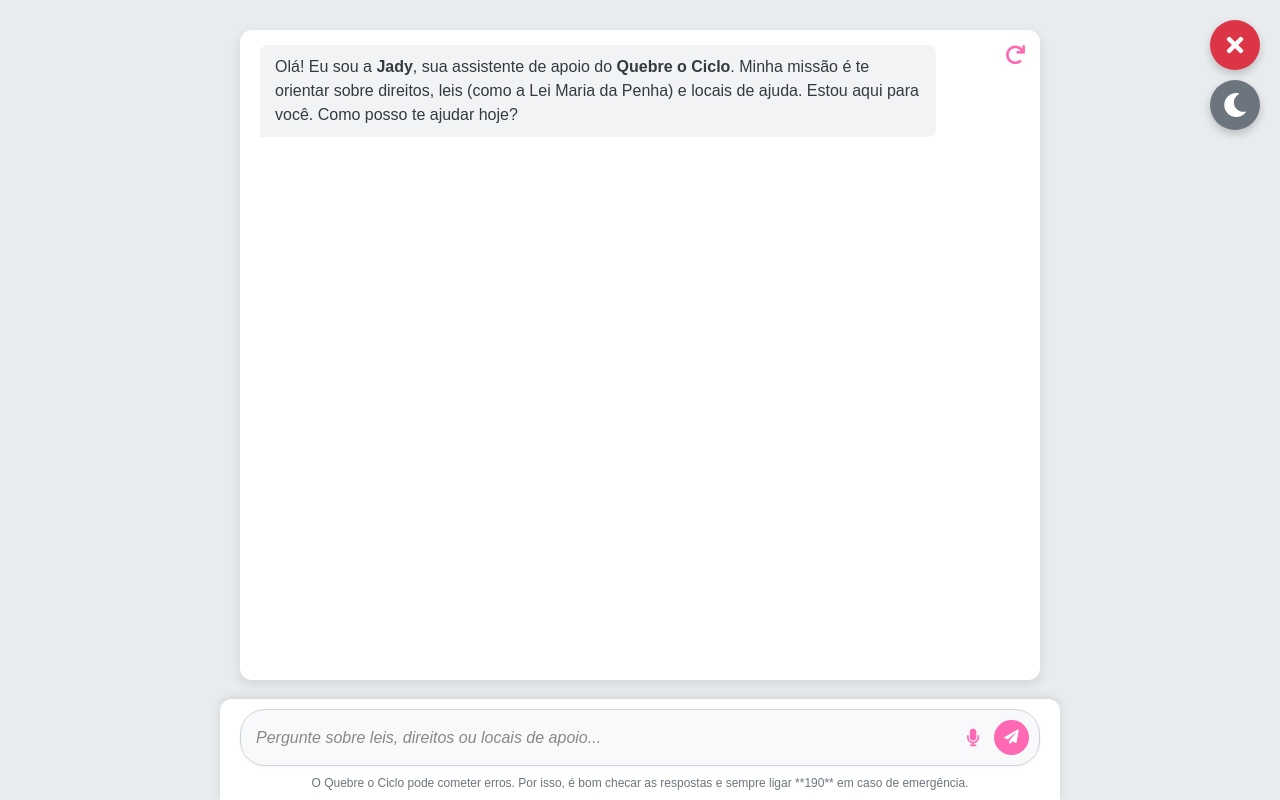
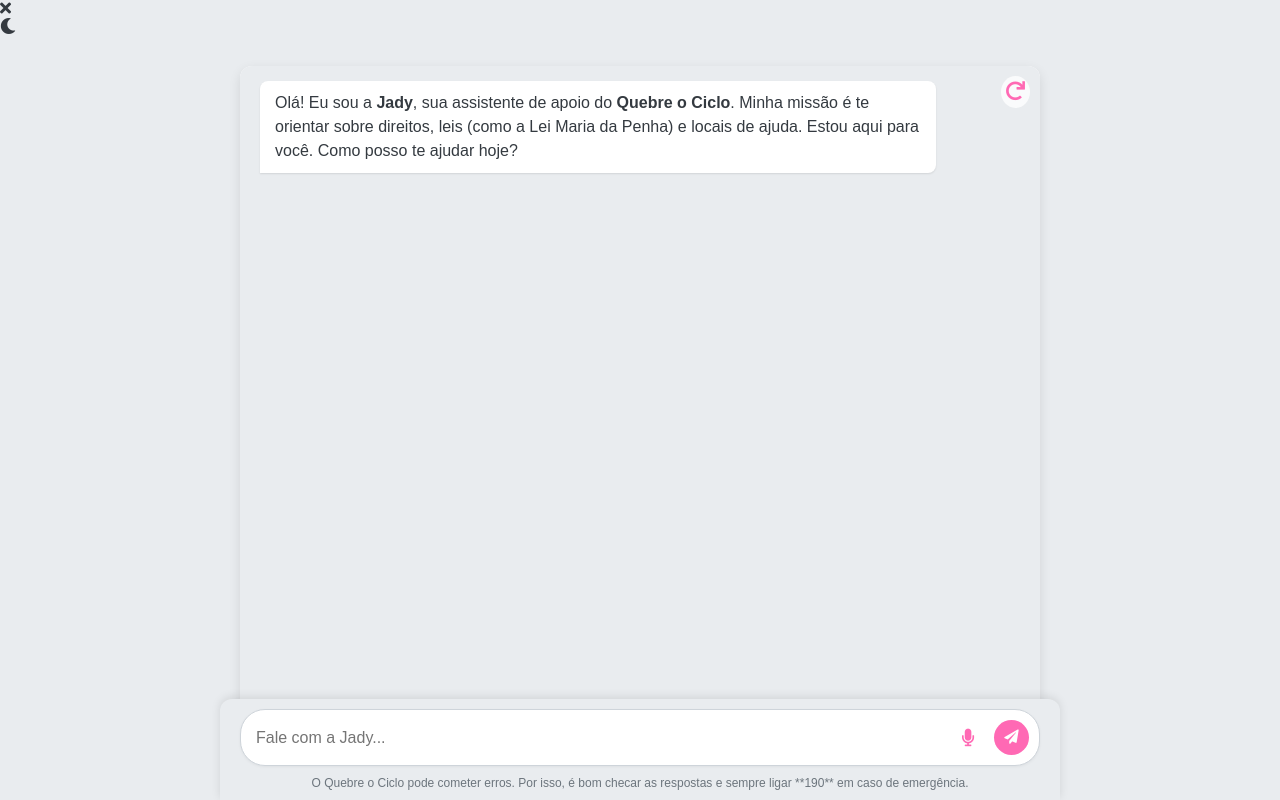
Before and after one commit to pablohsalves/quebre-o-ciclo-ia, a Flask app: page / in a window 1280 px wide. Run offline with Flask 3, Linux system fonts and the light colour scheme.

Commit message:
fix: Correção final de layout, UX e acessibilidade. Remove barra de rolagem dupla, ajusta cores e espaçamento, e implementa Speech Recognition (microfone).

```diff
--- a/static/script.js
+++ b/static/script.js
@@ -11,48 +11,92 @@
 const resetButton = document.getElementById('reset-button');
 const panicButton = document.getElementById('panic-button');
 const darkModeToggle = document.getElementById('dark-mode-toggle');
+const micWrapper = document.getElementById('mic-wrapper');
 
-// --- Funções de Renderização e Lógica do Chat (Omitidas para brevidade, mas mantidas as anteriores) ---
+// --- Configuração do Reconhecimento de Voz ---
+const SpeechRecognition = window.SpeechRecognition || window.webkitSpeechRecognition;
+let recognition = null;
+let isListening = false;
+
+if (SpeechRecognition) {
+    recognition = new SpeechRecognition();
+    recognition.continuous = false; // Captura apenas uma frase por vez
+    recognition.lang = 'pt-BR';
+
+    recognition.onstart = function() {
+        isListening = true;
+        micWrapper.style.color = 'red'; // Indica que está gravando
+        userInput.placeholder = 'Ouvindo...';
+    };
+
+    recognition.onresult = function(event) {
+        const transcript = event.results[0][0].transcript;
+        userInput.value = transcript;
+        sendMessage(); // Envia automaticamente após a transcrição
+    };
+
+    recognition.onerror = function(event) {
+        console.error('Erro de reconhecimento de voz:', event.error);
+        userInput.placeholder = 'Fale com a Jady...';
+        micWrapper.style.color = '#ff69b4';
+        isListening = false;
+        alert(`Erro de Microfone: ${event.error}. Verifique se as permissões estão ativadas e se você está usando HTTPS.`);
+    };
+
+    recognition.onend = function() {
+        if (isListening) {
+             micWrapper.style.color = '#ff69b4';
+             userInput.placeholder = 'Fale com a Jady...';
+             isListening = false;
+        }
+    };
+} else {
+    // Se o navegador não suportar, desativa visualmente o microfone
+    if (micWrapper) {
+        micWrapper.style.display = 'none';
+        console.warn('Reconhecimento de voz não suportado neste navegador.');
+    }
+}
+
+function startListening() {
+    if (recognition && !isListening) {
+        try {
+            recognition.start();
+        } catch (e) {
+            console.error('Reconhecimento de voz já iniciado ou erro:', e);
+        }
+    }
+}
+
+// --- Funções de Renderização e Lógica do Chat (Mantido) ---
 function displayMessage(role, text) {
-    // ... (função displayMessage anterior)
     const messageDiv = document.createElement('div');
     messageDiv.className = `message ${role}-message`;
     messageDiv.innerHTML = formatMarkdown(text);
     messagesArea.appendChild(messageDiv);
-
     messagesArea.scrollTop = messagesArea.scrollHeight;
-
     return messageDiv;
 }
 function formatMarkdown(text) {
-    // ... (função formatMarkdown anterior)
     text = text.replace(/\*\*(.*?)\*\*/g, '<strong>$1</strong>');
     text = text.replace(/\n/g, '<br>');
     return text;
 }
 function addAiFeedbackButtons(messageDiv) {
-    // ... (função addAiFeedbackButtons anterior)
     const feedbackDiv = document.createElement('div');
     feedbackDiv.className = 'feedback-buttons';
-    feedbackDiv.innerHTML = `
-        <i class="fas fa-thumbs-up" data-feedback="positivo"></i>
-        <i class="fas fa-thumbs-down" data-feedback="negativo"></i>
-    `;
+    feedbackDiv.innerHTML = `<i class="fas fa-thumbs-up" data-feedback="positivo"></i><i class="fas fa-thumbs-down" data-feedback="negativo"></i>`;
     messageDiv.appendChild(feedbackDiv);
 }
+// Funções handleFeedbackClick, sendFeedback e resetChat (mantidas) ...
 function handleFeedbackClick(event) {
-    // ... (função handleFeedbackClick anterior)
     const icon = event.target;
     if (!icon.matches('.feedback-buttons i')) return;
     const feedbackType = icon.dataset.feedback;
     const feedbackButtons = icon.closest('.feedback-buttons');
     if (feedbackButtons.classList.contains('disabled')) return;
     feedbackButtons.classList.add('disabled');
-    feedbackButtons.querySelectorAll('i').forEach(i => {
-        i.style.color = '#ccc';
-        i.style.cursor = 'default';
-        i.style.pointerEvents = 'none';
-    });
+    feedbackButtons.querySelectorAll('i').forEach(i => { i.style.color = '#ccc'; i.style.cursor = 'default'; i.style.pointerEvents = 'none'; });
     icon.style.color = feedbackType === 'positivo' ? '#28a745' : '#dc3545';
     icon.style.fontWeight = 'bold';
     sendFeedback(feedbackType);
@@ -63,7 +107,6 @@
     icon.parentNode.parentNode.appendChild(thanksMessage);
 }
 function sendFeedback(feedbackType) {
-    // ... (função sendFeedback anterior)
     fetch('/feedback', {
         method: 'POST',
         headers: { 'Content-Type': 'application/json' },
@@ -74,7 +117,6 @@
     .catch(error => console.error('Erro ao enviar feedback:', error));
 }
 async function sendMessage() {
-    // ... (função sendMessage anterior)
     const message = userInput.value.trim();
     if (!message) return;
     userInput.value = '';
@@ -109,7 +151,6 @@
     }
 }
 function resetChat() {
-    // ... (função resetChat anterior)
     if (confirm('Tem certeza que deseja começar uma nova conversa? O histórico será perdido.')) {
         chatHistory = [];
         messagesArea.innerHTML = '';
@@ -119,6 +160,7 @@
     }
 }
 
+
 // --- Funções UX/Acessibilidade ---
 
 function toggleDarkMode() {
@@ -126,7 +168,6 @@
     document.body.classList.toggle('dark-mode', isDarkMode);
     localStorage.setItem('darkMode', isDarkMode ? 'enabled' : 'disabled');
 
-    // CORREÇÃO: Altera o ícone corretamente
     const icon = darkModeToggle.querySelector('i');
     if (isDarkMode) {
         icon.classList.remove('fa-moon');
@@ -142,26 +183,19 @@
 }
 
 function initializeApp() {
-    // 1. Aplica o Modo Escuro se estiver salvo
     if (isDarkMode) {
         document.body.classList.add('dark-mode');
-        // CORREÇÃO: Aplica o ícone correto na inicialização
         const icon = darkModeToggle.querySelector('i');
         icon.classList.remove('fa-moon');
         icon.classList.add('fa-sun');
     }
-
-    // 2. Adiciona a mensagem inicial da Jady
     addInitialMessage();
-
-    // 3. Garante que a área de mensagens esteja visível (foco no input)
     userInput.focus();
 }
 
 function addInitialMessage() {
     const welcomeMessage = "Olá! Eu sou a **Jady**, sua assistente de apoio do **Quebre o Ciclo**. Minha missão é te orientar sobre direitos, leis (como a Lei Maria da Penha) e locais de ajuda. Estou aqui para você. Como posso te ajudar hoje?";
     displayMessage('ai', welcomeMessage);
-
     chatHistory.push({ role: "model", parts: [{ text: welcomeMessage }] });
 }
 
@@ -173,6 +207,11 @@
 darkModeToggle.addEventListener('click', toggleDarkMode);
 messagesArea.addEventListener('click', handleFeedbackClick);
 
+// Listener para o microfone
+if (micWrapper) {
+    micWrapper.addEventListener('click', startListening);
+}
+
 userInput.addEventListener('keydown', (event) => {
     if (event.key === 'Enter') {
         event.preventDefault();
--- a/static/style.css
+++ b/static/style.css
@@ -1,44 +1,43 @@
 /* --- Estilos Globais e do Chat --- */
 body {
     font-family: 'Arial', sans-serif;
-    background-color: #e9ecef;
+    background-color: #e9ecef; /* Fundo da página */
     color: #343a40;
     transition: background-color 0.3s, color 0.3s;
-    /* Adiciona padding para o footer fixo */
-    padding-bottom: 120px;
-}
-
-/* Garante que o body não tem margem no mobile para evitar barra de rolagem */
-body, html {
+    /* CORREÇÃO: Remove margens/padding no body e oculta a barra de rolagem do body */
     margin: 0;
     padding: 0;
+    height: 100vh;
+    overflow: hidden;
 }
 
 #chat-container {
     max-width: 800px;
-    margin: 30px auto;
+    /* CORREÇÃO: Ajusta margin para centralizar sem quebrar o layout fixo */
+    margin: 30px auto 0;
     background: #ffffff;
     border-radius: 12px;
     box-shadow: 0 4px 12px rgba(0, 0, 0, 0.1);
     display: flex;
     flex-direction: column;
-    /* Fixa a altura do chat container com base no footer fixo */
-    min-height: calc(100vh - 150px);
-    max-height: 900px;
+    /* Ocupa todo o espaço vertical disponível, subtraindo o footer fixo e margem */
+    height: calc(100vh - 150px);
     position: relative;
-    overflow: hidden;
+    overflow: hidden; /* Oculta barra de rolagem do container, deixando apenas a messages-area */
 }
 
 /* --- Área de Mensagens --- */
 #messages-area {
     flex-grow: 1;
     padding: 15px 20px;
-    overflow-y: auto;
+    overflow-y: auto; /* Permite scroll APENAS na área de mensagens */
     scroll-behavior: smooth;
     min-height: 400px;
     position: relative;
-    /* CORREÇÃO: Dá um padding-bottom extra para que a última mensagem não fique escondida atrás do footer */
-    padding-bottom: 20px;
+    /* CORREÇÃO: Fundo da área de mensagens igual ao fundo da página, para remover a separação */
+    background-color: #e9ecef;
+    /* Adiciona um padding inferior para que a última mensagem não fique atrás do input */
+    padding-bottom: 120px;
 }
 
 /* Botão de Reset */
@@ -72,12 +71,16 @@
     border-bottom-right-radius: 0;
 }
 
+/* CORREÇÃO: Mensagens da Jady (fundo agora é transparente/igual ao body) */
 .ai-message {
-    background-color: #f1f3f5;
+    background-color: transparent;
     color: #343a40;
     margin-right: auto;
     text-align: left;
     border-bottom-left-radius: 0;
+    /* Adiciona uma sombra para destacá-la ligeiramente do fundo */
+    box-shadow: 0 1px 2px rgba(0, 0, 0, 0.1);
+    background-color: #ffffff;
 }
 
 /* --- Área de Input Fixa (Footer) --- */
@@ -89,12 +92,12 @@
     transform: translateX(-50%);
     width: 100%;
     max-width: 800px;
-    background: #ffffff;
+    background: #e9ecef; /* CORREÇÃO: Fundo do footer igual ao fundo da página */
     padding: 10px 20px 0;
     box-shadow: 0 -2px 10px rgba(0, 0, 0, 0.1);
     border-top-left-radius: 12px;
     border-top-right-radius: 12px;
-    z-index: 50; /* Garante que fique acima da área de mensagens */
+    z-index: 50;
 }
 
 /* O #input-area é o wrapper principal arredondado, UNIFICADO */
@@ -102,7 +105,7 @@
     display: flex;
     align-items: center;
     padding: 5px;
-    background-color: #f8f9fa;
+    background-color: #ffffff; /* Fundo interno da barra */
     border: 1px solid #ced4da;
     border-radius: 25px;
     margin-bottom: 5px;
@@ -120,15 +123,10 @@
     height: 100%;
 }
 
-#user-input::placeholder {
-    color: #888;
-    font-style: italic;
-}
-
 /* Microfone */
 #mic-wrapper {
-    /* CORREÇÃO: Aumenta o padding à direita para afastar do botão de envio */
-    padding: 0 15px 0 10px;
+    /* CORREÇÃO: Aumenta o padding à direita para afastar BASTANTE do botão de envio */
+    padding: 0 20px 0 10px;
     display: flex;
     align-items: center;
     cursor: pointer;
@@ -166,44 +160,7 @@
     padding: 5px 0 10px;
 }
 
-/* --- Botões Flutuantes (Pânico e Dark Mode) (Mantido) --- */
-#panic-button {
-    position: fixed;
-    top: 20px;
-    right: 20px;
-    width: 50px;
-    height: 50px;
-    background-color: #dc3545;
-    color: white;
-    border-radius: 50%;
-    display: flex;
-    align-items: center;
-    justify-content: center;
-    cursor: pointer;
-    box-shadow: 0 4px 8px rgba(0, 0, 0, 0.2);
-    font-size: 1.5em;
-    z-index: 100;
-}
-
-#dark-mode-toggle {
-    position: fixed;
-    top: 80px;
-    right: 20px;
-    width: 50px;
-    height: 50px;
-    background-color: #6c757d;
-    color: white;
-    border-radius: 50%;
-    display: flex;
-    align-items: center;
-    justify-content: center;
-    cursor: pointer;
-    box-shadow: 0 4px 8px rgba(0, 0, 0, 0.2);
-    font-size: 1.5em;
-    z-index: 99;
-}
-
-/* --- Estilos do Modo Escuro (DARK MODE) - CORREÇÃO CRÍTICA AQUI --- */
+/* --- Estilos do Modo Escuro (DARK MODE) --- */
 body.dark-mode {
     background-color: #121212;
     color: #f1f1f1;
--- a/templates/index.html
+++ b/templates/index.html
@@ -28,7 +28,7 @@
     <div id="footer-fixed-container">
         <div id="input-area">
 
-            <input type="text" id="user-input" placeholder="Pergunte sobre leis, direitos ou locais de apoio...">
+            <input type="text" id="user-input" placeholder="Fale com a Jady...">
 
             <div id="mic-wrapper"><i class="fas fa-microphone"></i></div>
 
```
Also changed, not shown: other parts of static/style.css (+14 -39 lines).
